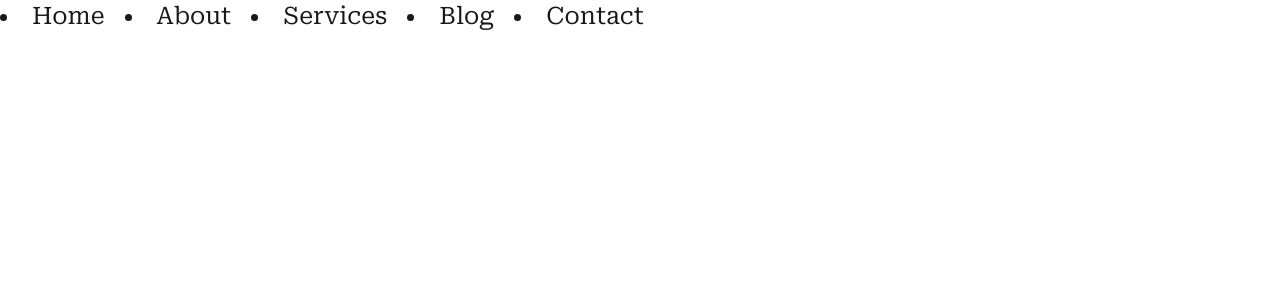
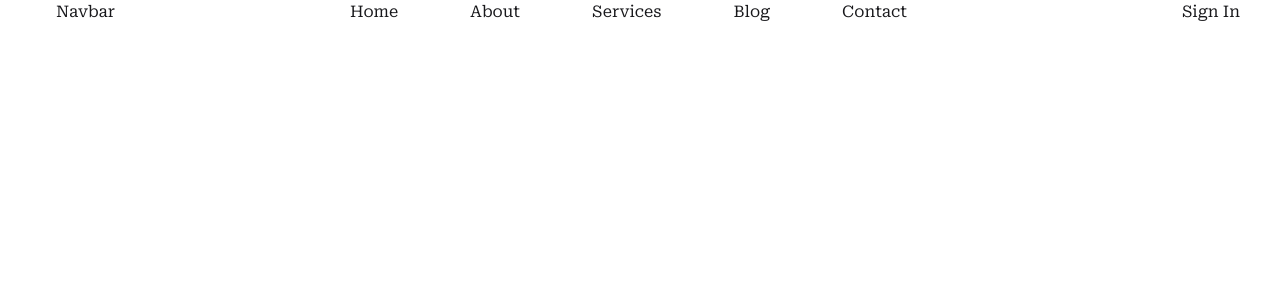
Before and after one commit to saifullah199/milestone8-module1-updated11, a React (Vite) app: page / in a window 1280 px wide. Shown: the top 300 px of the page. Built offline with nearby package versions, Linux system fonts and the light colour scheme.

Commit message:
navbar designed

```diff
--- a/src/Components/Navbar/Link.jsx
+++ b/src/Components/Navbar/Link.jsx
@@ -3,7 +3,9 @@ import React from 'react';
 const Link = ({nav}) => {
     return (
         <div className=''>
-            <li className='mr-5 '> <a href={nav.path}>{nav.name}</a></li>
+            <li className='lg:mr-10 px-4 hover:bg-amber-500 rounded-md'>
+                 <a href={nav.path}>{nav.name}</a>
+            </li>
         </div>
     );
 };
--- a/src/Components/Navbar/Navbar.jsx
+++ b/src/Components/Navbar/Navbar.jsx
@@ -1,7 +1,6 @@
+import { useState } from "react";
 import Link from "./Link";
-
-
-const Navbar = () => {
+import { Menu, X } from 'lucide-react';
 
 const navigationData = [
   { id: 1, name: "Home", path: "/" },
@@ -12,12 +11,36 @@ const navigationData = [
 
 ];
 
+const Navbar = () => {
+
+const [open,setOpen] = useState(false)
+const links = navigationData.map((nav )=> <Link key={nav.id} nav={nav}></Link>)
+
 
     return (
-       <nav className="flex text-center text-2xl">
-       {
-        navigationData.map((nav )=> <Link key={nav.id} nav={nav}></Link>)
-    }
+        // own designed navbar
+       <nav className="flex justify-between mx-10 " >
+        <span className="flex" onClick={() => setOpen(!open)}>
+            {open?
+            <X className="md:hidden"></X>:
+            <Menu className="md:hidden" />
+            }
+
+            <ul className={`md:hidden absolute  bg-amber-200 duration-1000
+                ${open ? 'top-8':'-top-40'} rounded-b-md
+                `}>
+                {
+                    links
+                }
+            </ul>
+            <h3 className="ml-4"> Navbar</h3>
+        </span>
+       <ul className="md:flex hidden">
+         {
+         links
+        }
+       </ul>
+       <button>Sign In</button>
        </nav>
     );
 };
```
